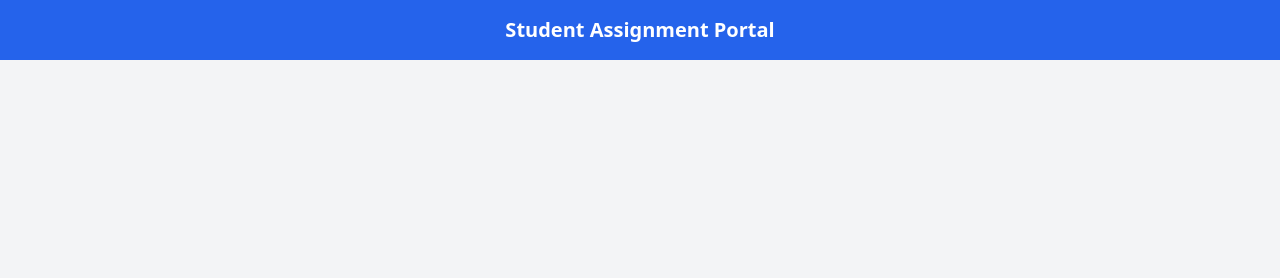
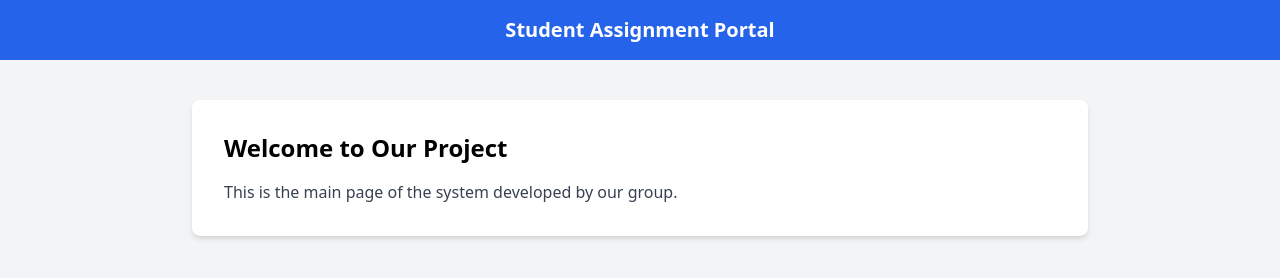
Before and after one commit to GABRIELBOSSTON/webdev-group-assignment, a plain HTML site: page index.html in a window 1280 px wide. Drawn offline with nearby package versions, Linux system fonts and the light colour scheme.

Commit message:
feat: menambahkan struktur konten utama (hero section)

```diff
--- a/index.html
+++ b/index.html
@@ -12,5 +12,9 @@
     <nav class="bg-blue-600 p-4 text-white text-center font-bold text-xl">
         Student Assignment Portal
     </nav>
+    <main class="p-8 max-w-4xl mx-auto mt-10 bg-white rounded-lg shadow-md">
+    <h1 class="text-2xl font-bold mb-4">Welcome to Our Project</h1>
+    <p class="text-gray-700">This is the main page of the system developed by our group.</p>
+</main>
 </body>
 </html>
```
